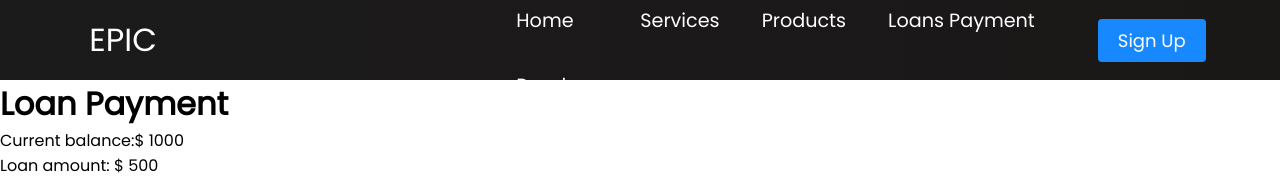
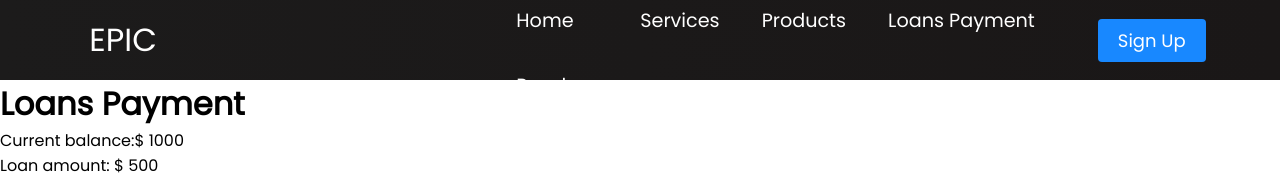
Before and after one commit to BarnabasLim/tt4_group5, a React (Create React App) app: page /contact-us in a window 1280 px wide. Shown: the top 178 px of the page. Built offline with nearby package versions, Linux system fonts and the light colour scheme; no server answers.

Commit message:
add s to loan

```diff
--- a/src/screens/ContactUsScreen/LoansPayment.js
+++ b/src/screens/ContactUsScreen/LoansPayment.js
@@ -50,7 +50,7 @@ const LoansPayment = () => {
 
   return (
     <div>
-      <h1>Loan Payment</h1>
+      <h1>Loans Payment</h1>
       <p> Current balance:$ {loan.currentBalance} </p>
       <p> Loan amount: $ {loan.loanAmt} </p>
       <p> Interest rate: 2.88% </p>
```
